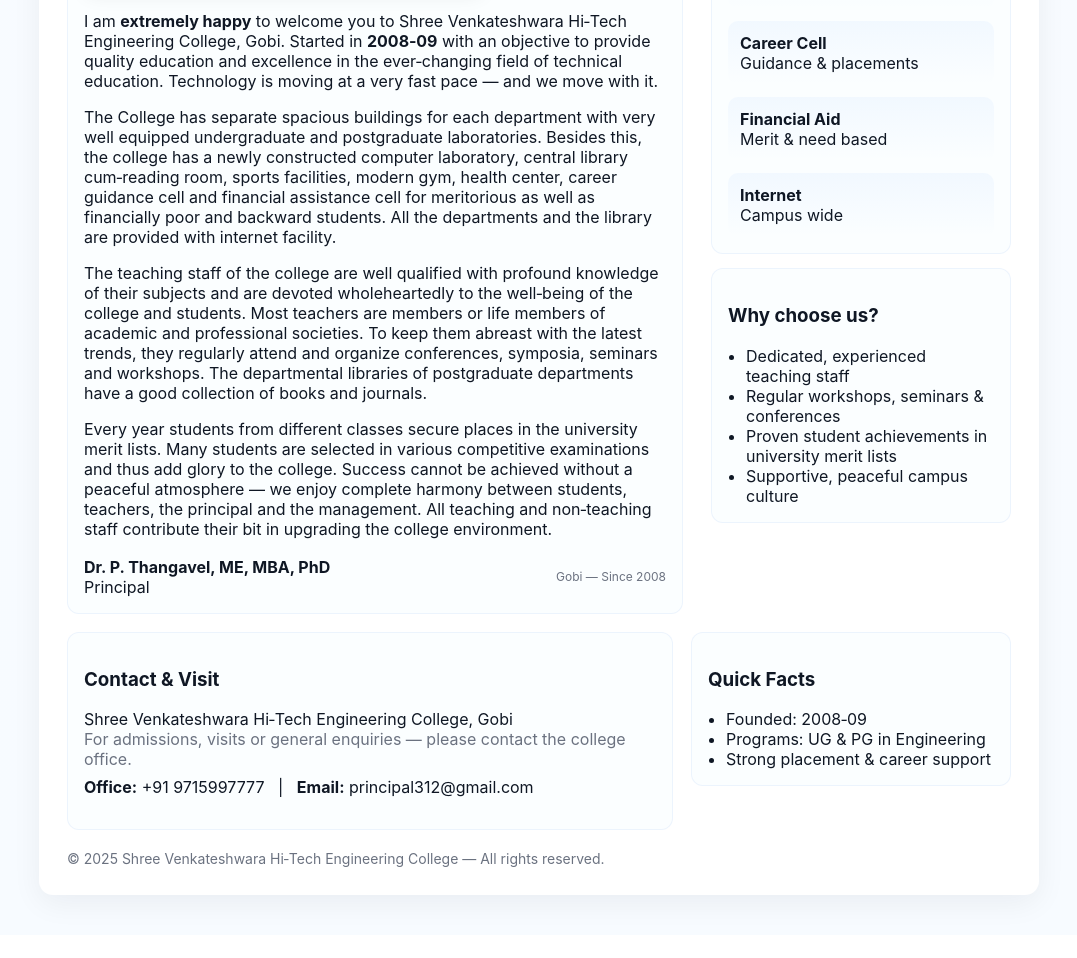
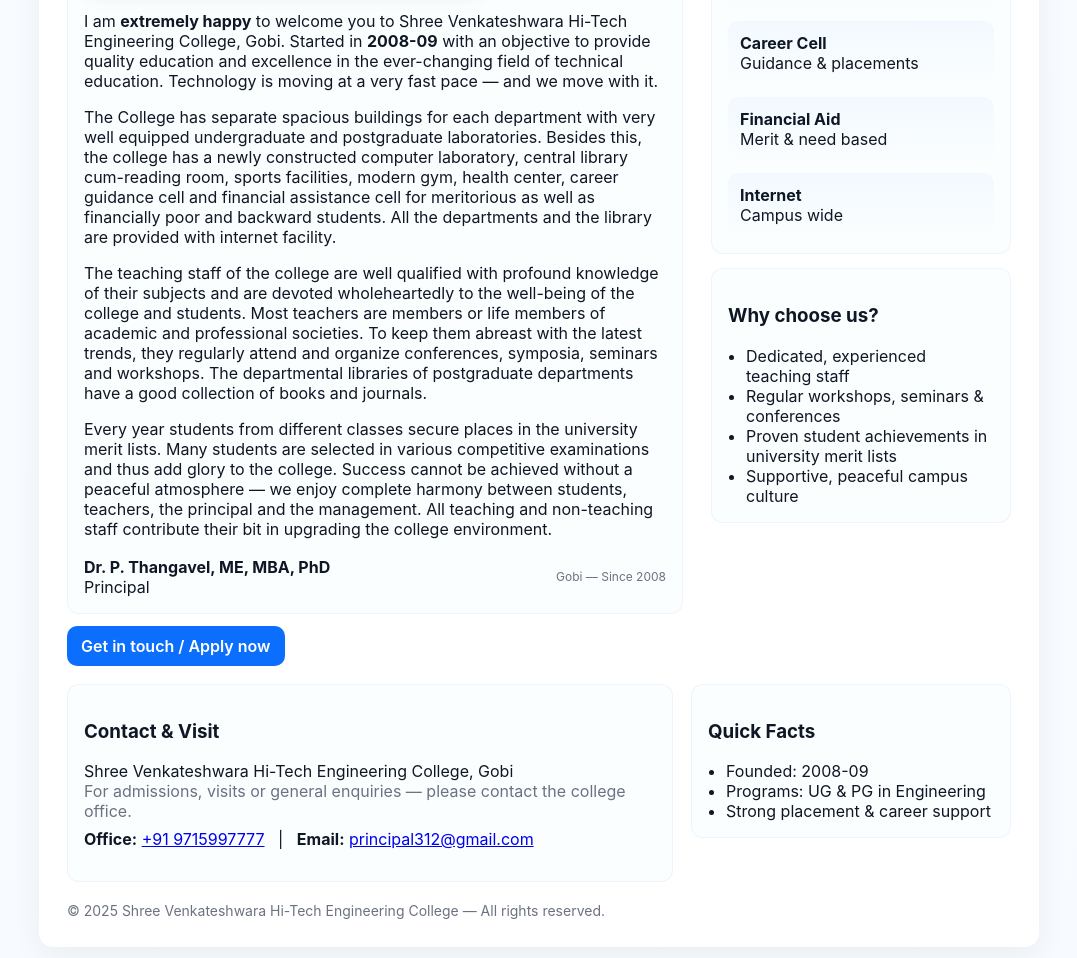
Before and after one commit to NishanthKarthikeyan/principal, a plain HTML site: page index.html in a window 1280 px wide. Shown: the part 616-1574 px from the top of the page, without its empty margins (101-1178 px from the left). Before the commit the page ends 1551 px from the top, so only its background shows below. Drawn offline with Linux system fonts and the light colour scheme.

Commit message:
index.html

```diff
--- a/index.html
+++ b/index.html
@@ -3,11 +3,11 @@
 <head>
   <meta charset="utf-8">
   <meta name="viewport" content="width=device-width,initial-scale=1">
-  <title>Welcome — Shree Venkateshwara Hi‑Tech Engineering College, Gobi</title>
-  <meta name="description" content="Welcome to Shree Venkateshwara Hi‑Tech Engineering College, established 2008-09 — quality technical education, modern facilities and dedicated faculty.">
+  <title>Welcome — Shree Venkateshwara Hi-Tech Engineering College, Gobi</title>
+  <meta name="description" content="Welcome to Shree Venkateshwara Hi-Tech Engineering College, established 2008-09 — quality technical education, modern facilities and dedicated faculty.">
   <style>
     :root{--accent:#0b6efd;--muted:#6b7280;--bg:#f7fbff;font-family:Inter, system-ui, -apple-system, 'Segoe UI', Roboto, 'Helvetica Neue', Arial}
-    *{box-sizing:border-box}
+    *{box-sizing:border-box;scroll-behavior:smooth}
     body{margin:0;background:linear-gradient(180deg,#f8fbff 0%,var(--bg) 100%);color:#0f1724}
     .container{max-width:1000px;margin:40px auto;padding:28px;background:#fff;border-radius:14px;box-shadow:0 8px 30px rgba(12,20,40,0.06)}
     header{display:flex;align-items:center;gap:18px}
@@ -35,8 +35,8 @@
     <header>
       <div class="logo" aria-hidden>SV</div>
       <div>
-        <h1>Warm Welcome to <span class="accent">Shree Venkateshwara Hi‑Tech Engineering College, Gobi</span></h1>
-        <div class="sub">Established 2008‑09 — Committed to quality education & excellence in a fast changing technical world</div>
+        <h1>Warm Welcome to <span class="accent">Shree Venkateshwara Hi-Tech Engineering College, Gobi</span></h1>
+        <div class="sub">Established 2008-09 — Committed to quality education & excellence in a fast changing technical world</div>
       </div>
     </header>
 
@@ -46,19 +46,19 @@
           <h2 id="welcome-title">A message from the Principal — Enthusiastic & Proud</h2>
           <img src="https://www.svhec.com/wp-content/uploads/2024/09/Principal-new-scaled.jpg" alt="Principal Dr. P. Thangavel" class="principal-img">
           <p>
-            I am <strong>extremely happy</strong> to welcome you to Shree Venkateshwara Hi‑Tech Engineering College, Gobi. Started in <strong>2008‑09</strong> with an objective to provide quality education and excellence in the ever‑changing field of technical education. Technology is moving at a very fast pace — and we move with it.
+            I am <strong>extremely happy</strong> to welcome you to Shree Venkateshwara Hi-Tech Engineering College, Gobi. Started in <strong>2008-09</strong> with an objective to provide quality education and excellence in the ever-changing field of technical education. Technology is moving at a very fast pace — and we move with it.
           </p>
 
           <p>
-            The College has separate spacious buildings for each department with very well equipped undergraduate and postgraduate laboratories. Besides this, the college has a newly constructed computer laboratory, central library cum‑reading room, sports facilities, modern gym, health center, career guidance cell and financial assistance cell for meritorious as well as financially poor and backward students. All the departments and the library are provided with internet facility.
+            The College has separate spacious buildings for each department with very well equipped undergraduate and postgraduate laboratories. Besides this, the college has a newly constructed computer laboratory, central library cum-reading room, sports facilities, modern gym, health center, career guidance cell and financial assistance cell for meritorious as well as financially poor and backward students. All the departments and the library are provided with internet facility.
           </p>
 
           <p>
-            The teaching staff of the college are well qualified with profound knowledge of their subjects and are devoted wholeheartedly to the well‑being of the college and students. Most teachers are members or life members of academic and professional societies. To keep them abreast with the latest trends, they regularly attend and organize conferences, symposia, seminars and workshops. The departmental libraries of postgraduate departments have a good collection of books and journals.
+            The teaching staff of the college are well qualified with profound knowledge of their subjects and are devoted wholeheartedly to the well-being of the college and students. Most teachers are members or life members of academic and professional societies. To keep them abreast with the latest trends, they regularly attend and organize conferences, symposia, seminars and workshops. The departmental libraries of postgraduate departments have a good collection of books and journals.
           </p>
 
           <p>
-            Every year students from different classes secure places in the university merit lists. Many students are selected in various competitive examinations and thus add glory to the college. Success cannot be achieved without a peaceful atmosphere — we enjoy complete harmony between students, teachers, the principal and the management. All teaching and non‑teaching staff contribute their bit in upgrading the college environment.
+            Every year students from different classes secure places in the university merit lists. Many students are selected in various competitive examinations and thus add glory to the college. Success cannot be achieved without a peaceful atmosphere — we enjoy complete harmony between students, teachers, the principal and the management. All teaching and non-teaching staff contribute their bit in upgrading the college environment.
           </p>
 
           <div class="signature">
@@ -69,7 +69,10 @@
             <div style="margin-left:auto;text-align:right;font-size:12px;color:var(--muted)">Gobi — Since 2008</div>
           </div>
         </article>
+
+        <a class="btn" href="#contact">Get in touch / Apply now</a>
       </div>
+
       <aside class="right">
         <div class="card">
           <h3>Key Facilities</h3>
@@ -102,15 +105,18 @@
     <section id="contact" style="margin-top:18px;display:flex;gap:18px;align-items:flex-start;flex-wrap:wrap">
       <div style="flex:1" class="card">
         <h3>Contact & Visit</h3>
-        <p style="margin:0">Shree Venkateshwara Hi‑Tech Engineering College, Gobi</p>
+        <p style="margin:0">Shree Venkateshwara Hi-Tech Engineering College, Gobi</p>
         <p style="margin:0;color:var(--muted)">For admissions, visits or general enquiries — please contact the college office.</p>
-        <p style="margin-top:8px"><strong>Office:</strong> +91 9715997777 &nbsp; | &nbsp; <strong>Email:</strong> principal312@gmail.com</p>
+        <p style="margin-top:8px">
+          <strong>Office:</strong> <a href="tel:+919715997777">+91 9715997777</a> &nbsp; | &nbsp;
+          <strong>Email:</strong> <a href="mailto:principal312@gmail.com">principal312@gmail.com</a>
+        </p>
       </div>
 
       <div style="width:320px" class="card">
         <h3>Quick Facts</h3>
         <ul>
-          <li>Founded: 2008‑09</li>
+          <li>Founded: 2008-09</li>
           <li>Programs: UG & PG in Engineering</li>
           <li>Strong placement & career support</li>
         </ul>
@@ -118,7 +124,7 @@
     </section>
 
     <footer>
-      © <span id="year"></span> Shree Venkateshwara Hi‑Tech Engineering College — All rights reserved.
+      © <span id="year"></span> Shree Venkateshwara Hi-Tech Engineering College — All rights reserved.
     </footer>
   </main>
 
```
